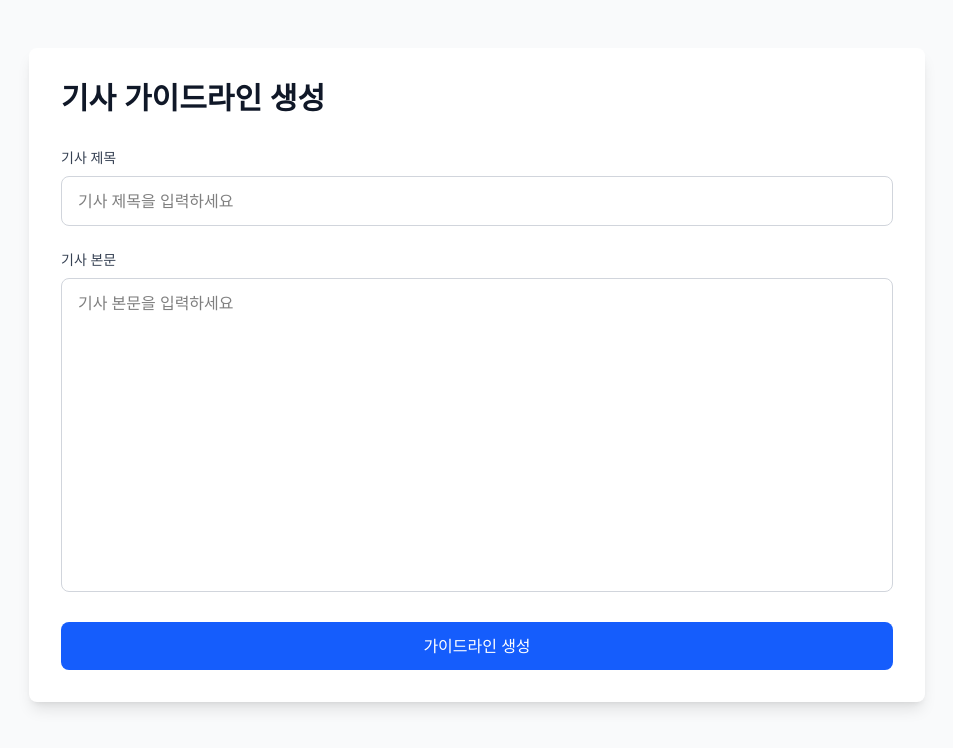
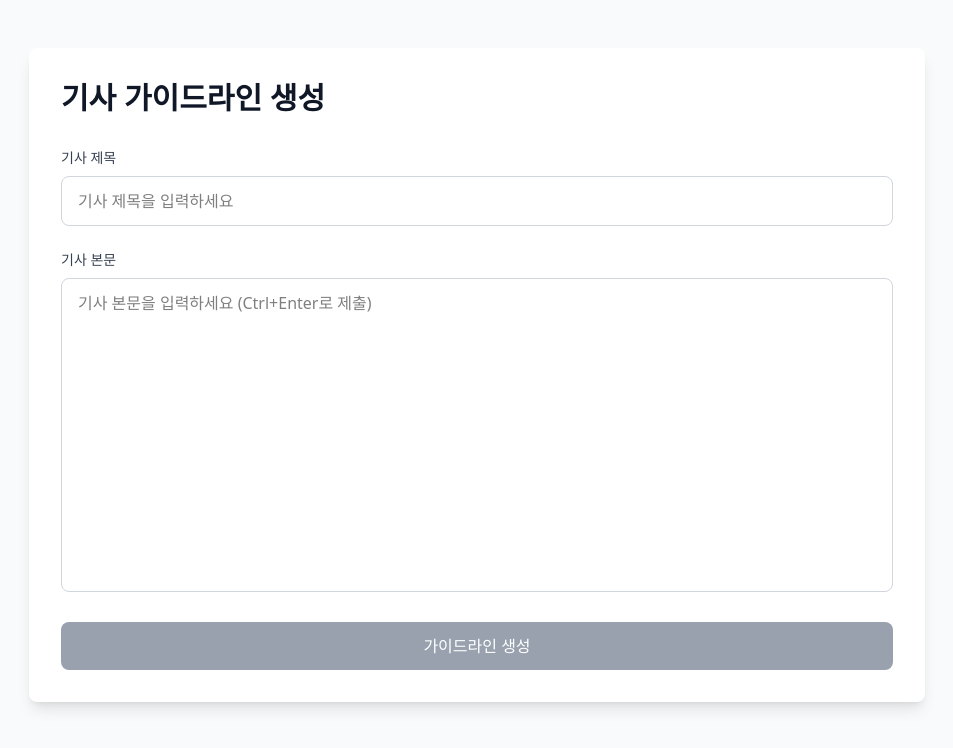
Before and after one commit to wnsjun/TM_project, a React (Vite) app: page / in a window 1280 px wide. Shown: the top 748 px of the page, without its empty margins (163-1116 px from the left). Built offline with nearby package versions, Linux system fonts and the light colour scheme; no server answers.

Commit message:
Fix: 입력폼 ui 수정

```diff
--- a/src/pages/Home.tsx
+++ b/src/pages/Home.tsx
@@ -31,6 +31,17 @@ function Home() {
       setLoading(false);
     }
   };
+
+  const handleKeyDown = (e: React.KeyboardEvent<HTMLTextAreaElement>) => {
+    if ((e.ctrlKey || e.metaKey) && e.key === 'Enter') {
+      e.preventDefault();
+      if (title.trim() && content.trim() && !loading) {
+        handleSubmit(e as unknown as React.FormEvent);
+      }
+    }
+  };
+
+  const isFormValid = title.trim() !== '' && content.trim() !== '';
 
   return (
     <div className="min-h-screen bg-gray-50 py-12 px-4 sm:px-6 lg:px-8">
@@ -70,7 +81,8 @@ function Home() {
                 id="content"
                 value={content}
                 onChange={(e) => setContent(e.target.value)}
-                placeholder="기사 본문을 입력하세요"
+                onKeyDown={handleKeyDown}
+                placeholder="기사 본문을 입력하세요 (Ctrl+Enter로 제출)"
                 rows={12}
                 className="w-full px-4 py-3 border border-gray-300 rounded-lg focus:ring-2 focus:ring-blue-500 focus:border-transparent outline-none transition resize-none"
                 required
@@ -79,7 +91,7 @@ function Home() {
 
             <button
               type="submit"
-              disabled={loading}
+              disabled={loading || !isFormValid}
               className="cursor-pointer w-full bg-blue-600 text-white py-3 px-6 rounded-lg font-medium hover:bg-blue-700 focus:outline-none focus:ring-2 focus:ring-blue-500 focus:ring-offset-2 transition disabled:bg-gray-400 disabled:cursor-not-allowed"
             >
               {loading ? '분석 중...' : '가이드라인 생성'}
```
